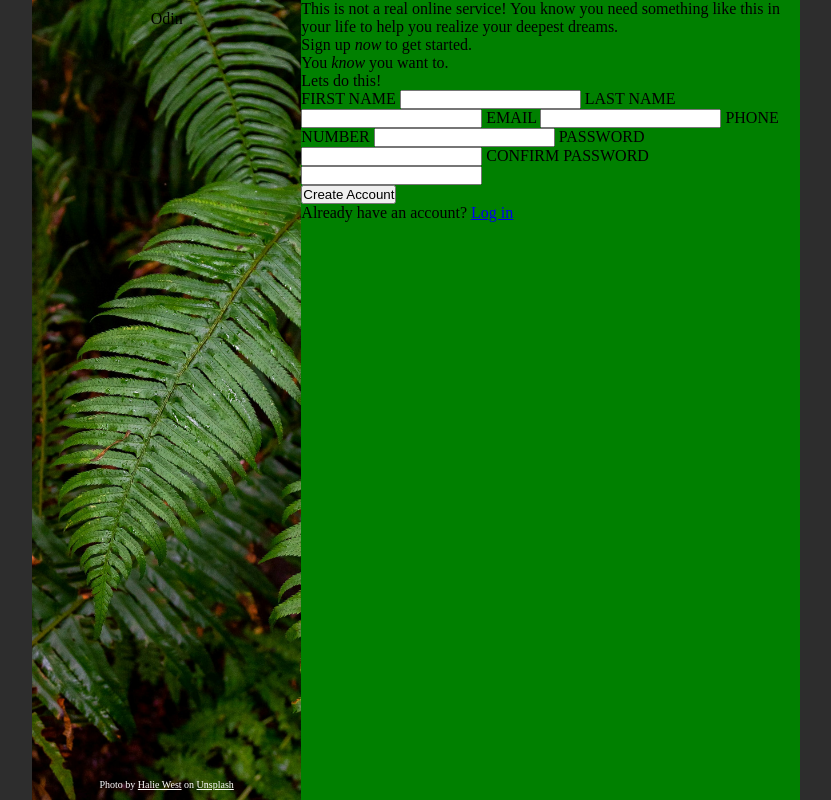
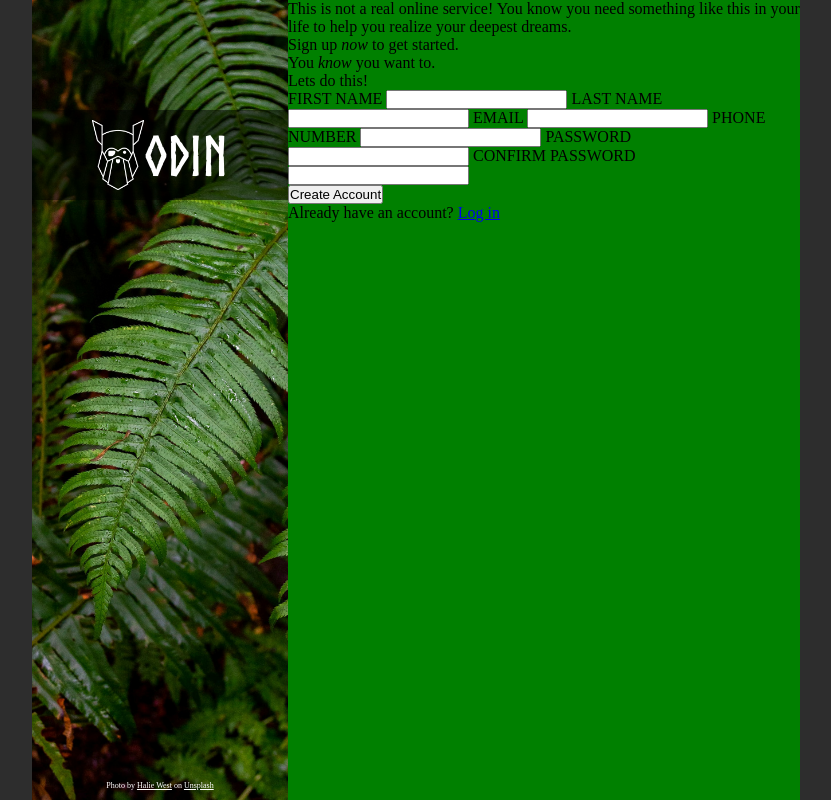
Before and after one commit to Unstoppable-AJ-LimitsNotFound/sign-up-form, a plain HTML site: page index.html in a window 1280 px wide. Shown: the whole page, without its empty margins (224-1055 px from the left). Drawn offline with Linux system fonts and the light colour scheme.

Commit message:
Add sidebar logo and styling

```diff
--- a/index.html
+++ b/index.html
@@ -11,8 +11,8 @@
       <section class="sidebar">
 
         <div class="behind-logo">
-          <span class="logo"></span>
-          <span class="logo-text">Odin</span>
+          <div class="logo"></div>
+          <div class="logo-text">Odin</div>
         </div>
 
         <span id="credit">Photo by <a href="https://unsplash.com/@haliewestphoto?utm_source=unsplash&utm_medium=referral&utm_content=creditCopyText">Halie West</a> on <a href="https://unsplash.com/photos/green-leaf-plant-in-close-up-photography-25xggax4bSA?utm_source=unsplash&utm_medium=referral&utm_content=creditCopyText">Unsplash</a></span>
--- a/style.css
+++ b/style.css
@@ -2,6 +2,11 @@
   margin: 0;
   padding: 0;
   box-sizing: border-box;
+}
+
+@font-face {
+  font-family: odin-norse;
+  src: url(assets/Norsebold.otf);
 }
 
 body {
@@ -26,12 +31,38 @@
   flex-direction: column;
   justify-content: space-between;
   align-items: center;
-  padding: 10px;
+  padding: 10px 0;
 }
 
 .sidebar a, #credit {
   color: white;
-  font-size: 10px;
+  font-size: 8px;
+}
+
+.behind-logo {
+  background-color: rgba(0, 0, 0, 0.5);
+  width: 100%;
+  height: 90px;
+  padding: 10px 60px;
+  display: flex;
+  justify-content: center;
+  align-items: center;
+  margin-top: 100px;
+}
+
+.logo {
+  background-image: url(assets/odin-logo.png);
+  background-size: contain;
+  background-repeat: no-repeat;
+  width: 50%;
+  height: 100%;
+
+}
+
+.logo-text {
+  color: white;
+  font-size: 55px;
+  font-family: odin-norse;
 }
 
 main {
```
